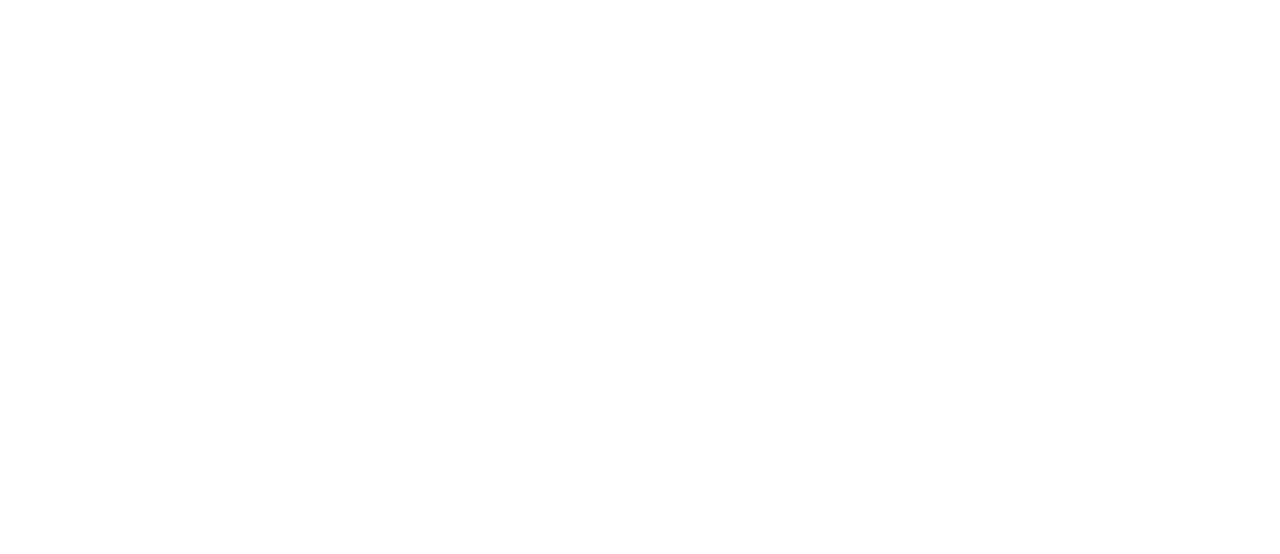
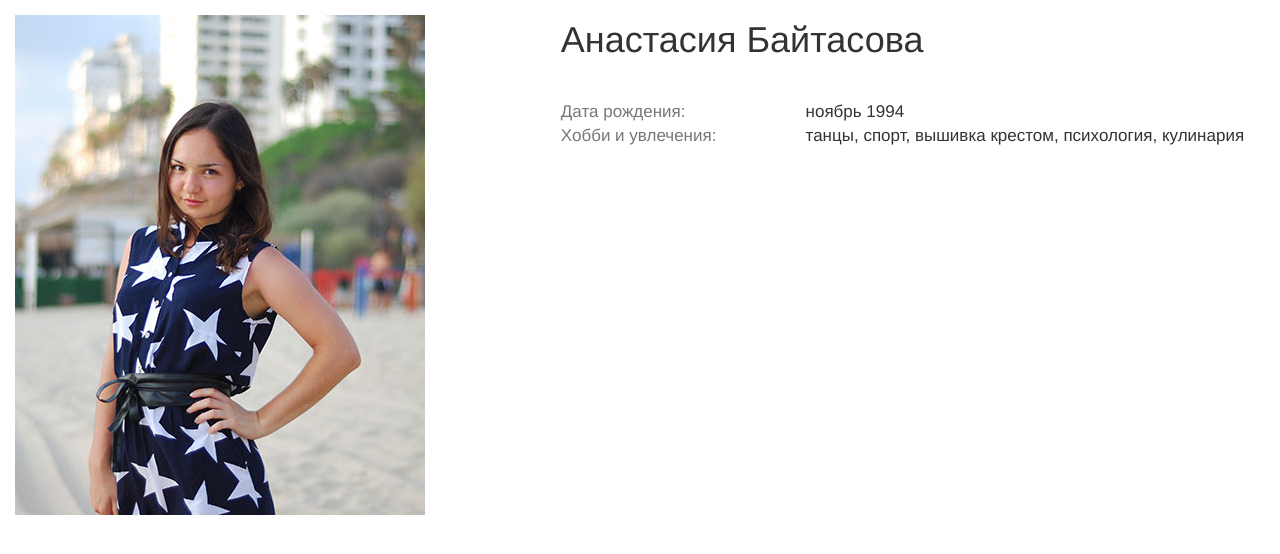
Before and after one commit to hamsters-school/social-school, a website: page app/pages/nastya-baitasova/index.html in a window 1280 px wide. Drawn offline with nearby package versions, Linux system fonts and the light colour scheme.

Commit message:
create my profile

```diff
--- a/app/pages/nastya-baitasova/index.html
+++ b/app/pages/nastya-baitasova/index.html
@@ -3,8 +3,35 @@
 <head>
     <meta charset="UTF-8">
     <title>Анастасия Байтасова</title>
+    <link rel="stylesheet" href="../../bower_components/bootstrap/dist/css/bootstrap.css">
+    <link rel="stylesheet" href="css/style.css">
 </head>
 <body>
 
+
+<div class="row">
+    <section class="col-xs-12 col-sm-5">
+        <img class="avatar" src="../../images/nastya-baitasova/avatar.jpg" alt="">
+    </section>
+    <section class="col-xs-12 col-sm-7">
+        <h1 class="title__name">Анастасия Байтасова</h1>
+        <div class="row__profile">
+            <ul class="row__profile col-xs-4">
+                <li>Дата рождения:</li>
+                <li>Хобби и увлечения:</li>
+            </ul>
+
+
+            <ul class="row__profile col-xs-8">
+                <li>ноябрь 1994</li>
+                <li>танцы, спорт, вышивка крестом, психология, кулинария</li>
+            </ul>
+
+
+        </div>
+    </section>
+</div>
+
+
 </body>
 </html>
--- a/app/pages/nastya-baitasova/scss/style.scss
+++ b/app/pages/nastya-baitasova/scss/style.scss
@@ -0,0 +1,26 @@
+$grey: #787778;
+
+
+.avatar {
+  margin: 15px auto 15px 15px ;
+}
+
+.title__name {
+  text-transform: capitalize;
+  margin-bottom: 40px;
+  margin-left: 15px;
+
+}
+
+.row__profile {
+  font-size: 17px;
+  list-style: none;
+
+  .col-xs-4 {
+    color: $grey;
+  }
+
+  .col-xs-8 {
+    text-transform: lowercase;
+  }
+}
```
Also changed, not shown: app/images/nastya-baitasova/avatar.jpg (added), app/pages/nastya-baitasova/css/style.css, 1 other file.
